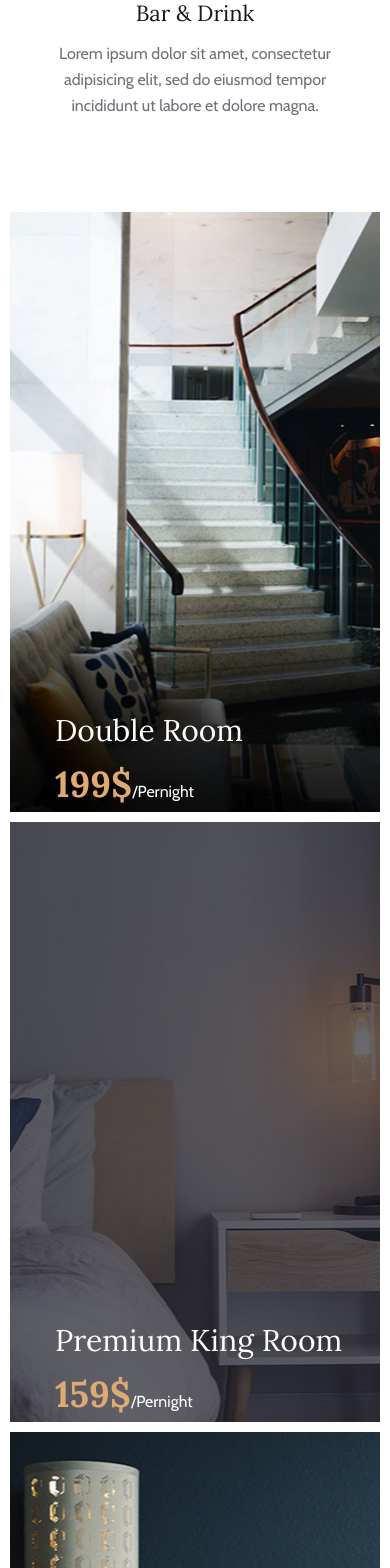
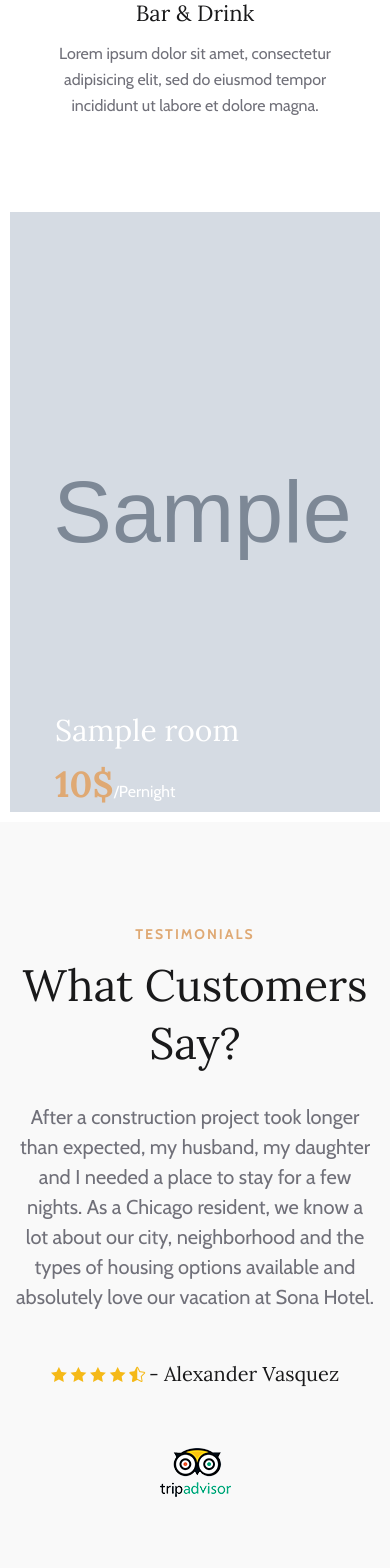
Before and after one commit to sunshay/Hotel-Booking, a Django app: template app_hotel/templates/hotel/index.html in a window 390 px wide. Shown: the part 4932-6500 px from the top of the page. Run offline with Django 4.2, Linux system fonts and the light colour scheme; the template is opened without the code that fills it: most values are stand-ins (such as "Sample title", 1, 10 or a date in 2020); grey boxes marked "Sample" are stand-in pictures; some libraries are stand-ins or nearby versions.

Commit message:
update view

```diff
--- a/app_hotel/models.py
+++ b/app_hotel/models.py
@@ -51,7 +51,6 @@ class Room_Blog_Absact(models.Model):
         ordering = ['published']
 
 # Model Comments for Room and Blog
-
 class Comment(models.Model):
     # name = models.CharField(max_length=50)
     # email = models.EmailField(max_length=100)
@@ -67,7 +66,6 @@ class Comment(models.Model):
         return 'Comment by {}'.format(self.name)
 
 # Model chird Room for Room_Blog_Absact
-
 class Room(Room_Blog_Absact):
     price = models.IntegerField()
     capacity = models.IntegerField()
@@ -75,7 +73,6 @@ class Room(Room_Blog_Absact):
 
 
 # Model Booking
-
 class Booking(models.Model):
     choice_guest = (
                     ('one_dult',  '1 Dult'),
@@ -94,7 +91,6 @@ class Booking(models.Model):
     user = models.ForeignKey(Person, on_delete=models.CASCADE)
 
 # Model Category
-
 class Category(models.Model):
 
     name = models.CharField(max_length=100,blank=True,null=True)
--- a/app_hotel/templates/hotel/index.html
+++ b/app_hotel/templates/hotel/index.html
@@ -172,122 +172,39 @@
         <div class="container-fluid">
             <div class="hp-room-items">
                 <div class="row">
+                    {% for room  in latest_rooms %}
                     <div class="col-lg-3 col-md-6">
-                        <div class="hp-room-item set-bg" data-setbg="img/room/room-b1.jpg">
+                        <div class="hp-room-item set-bg" data-setbg="{{room.image.url}}">
                             <div class="hr-text">
-                                <h3>Double Room</h3>
-                                <h2>199$<span>/Pernight</span></h2>
+                                <h3>{{room.title}}</h3>
+                                <h2>{{room.price}}$<span>/Pernight</span></h2>
                                 <table>
                                     <tbody>
                                         <tr>
                                             <td class="r-o">Size:</td>
-                                            <td>30 ft</td>
+                                            <td>{{room.size}} ft</td>
                                         </tr>
                                         <tr>
                                             <td class="r-o">Capacity:</td>
-                                            <td>Max persion 5</td>
+                                            <td>Max persion {{room.capacity}}</td>
                                         </tr>
                                         <tr>
                                             <td class="r-o">Bed:</td>
-                                            <td>King Beds</td>
+                                            <td>{{room.bed}}</td>
                                         </tr>
                                         <tr>
                                             <td class="r-o">Services:</td>
-                                            <td>Wifi, Television, Bathroom,...</td>
+                                            <td>{{room.services.value}},...</td>
                                         </tr>
                                     </tbody>
                                 </table>
                                 <a href="#" class="primary-btn">More Details</a>
                             </div>
                         </div>
+
                     </div>
-                    <div class="col-lg-3 col-md-6">
-                        <div class="hp-room-item set-bg" data-setbg="img/room/room-b2.jpg">
-                            <div class="hr-text">
-                                <h3>Premium King Room</h3>
-                                <h2>159$<span>/Pernight</span></h2>
-                                <table>
-                                    <tbody>
-                                        <tr>
-                                            <td class="r-o">Size:</td>
-                                            <td>30 ft</td>
-                                        </tr>
-                                        <tr>
-                                            <td class="r-o">Capacity:</td>
-                                            <td>Max persion 5</td>
-                                        </tr>
-                                        <tr>
-                                            <td class="r-o">Bed:</td>
-                                            <td>King Beds</td>
-                                        </tr>
-                                        <tr>
-                                            <td class="r-o">Services:</td>
-                                            <td>Wifi, Television, Bathroom,...</td>
-                                        </tr>
-                                    </tbody>
-                                </table>
-                                <a href="#" class="primary-btn">More Details</a>
-                            </div>
-                        </div>
-                    </div>
-                    <div class="col-lg-3 col-md-6">
-                        <div class="hp-room-item set-bg" data-setbg="img/room/room-b3.jpg">
-                            <div class="hr-text">
-                                <h3>Deluxe Room</h3>
-                                <h2>198$<span>/Pernight</span></h2>
-                                <table>
-                                    <tbody>
-                                        <tr>
-                                            <td class="r-o">Size:</td>
-                                            <td>30 ft</td>
-                                        </tr>
-                                        <tr>
-                                            <td class="r-o">Capacity:</td>
-                                            <td>Max persion 5</td>
-                                        </tr>
-                                        <tr>
-                                            <td class="r-o">Bed:</td>
-                                            <td>King Beds</td>
-                                        </tr>
-                                        <tr>
-                                            <td class="r-o">Services:</td>
-                                            <td>Wifi, Television, Bathroom,...</td>
-                                        </tr>
-                                    </tbody>
-                                </table>
-                                <a href="#" class="primary-btn">More Details</a>
-                            </div>
-                        </div>
-                    </div>
-                    <div class="col-lg-3 col-md-6">
-                        <div class="hp-room-item set-bg" data-setbg="img/room/room-b4.jpg">
-                            <div class="hr-text">
-                                <h3>Family Room</h3>
-                                <h2>299$<span>/Pernight</span></h2>
-                                <table>
-                                    <tbody>
-                                        <tr>
-                                            <td class="r-o">Size:</td>
-                                            <td>30 ft</td>
-                                        </tr>
-                                        <tr>
-                                            <td class="r-o">Capacity:</td>
-                                            <td>Max persion 5</td>
-                                        </tr>
-                                        <tr>
-                                            <td class="r-o">Bed:</td>
-                                            <td>King Beds</td>
-                                        </tr>
-                                        <tr>
-                                            <td class="r-o">Services:</td>
-                                            <td>Wifi, Television, Bathroom,...</td>
-                                        </tr>
-                                    </tbody>
-                                </table>
-                                <a href="#" class="primary-btn">More Details</a>
-                            </div>
-                        </div>
-                    </div>
+                    {% endfor %}
+
                 </div>
             </div>
         </div>
--- a/app_hotel/views.py
+++ b/app_hotel/views.py
@@ -4,9 +4,6 @@ from .models import Room
 
 # Create your views here.
 
-
-
-from .models import Room
 
 class HomePageView(TemplateView):
 
```
Also changed, not shown: db.sqlite3, media/images/room-2.jpg (added).
